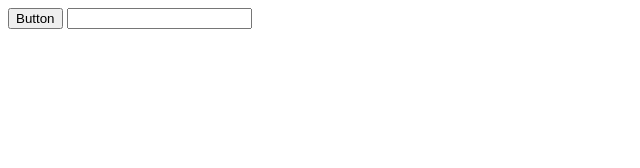
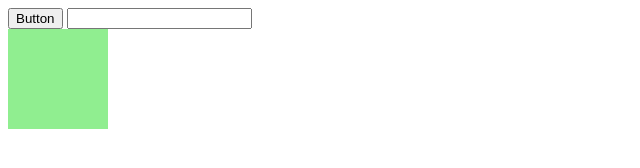
Before and after one commit to hmjahid/JavaScript-, a plain HTML site: page 76-Events/index.html in a window 1280 px wide. Shown: the whole page, without its empty margins (0-640 px from the left). Drawn offline with Linux system fonts and the light colour scheme.

Commit message:
Update style.css => Modification/Correction

```diff
--- a/76-Events/style.css
+++ b/76-Events/style.css
@@ -1,5 +1,5 @@
 #myDiv{
-    background-color: ligh;
+    background-color: lightgreen;
     height: 100px;
     width: 100px;
 }
```
